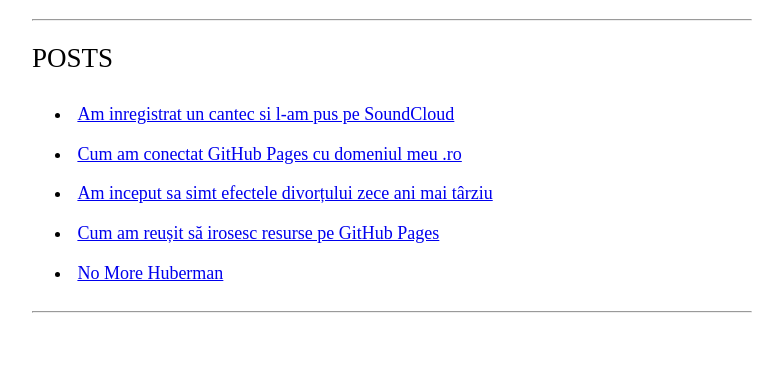
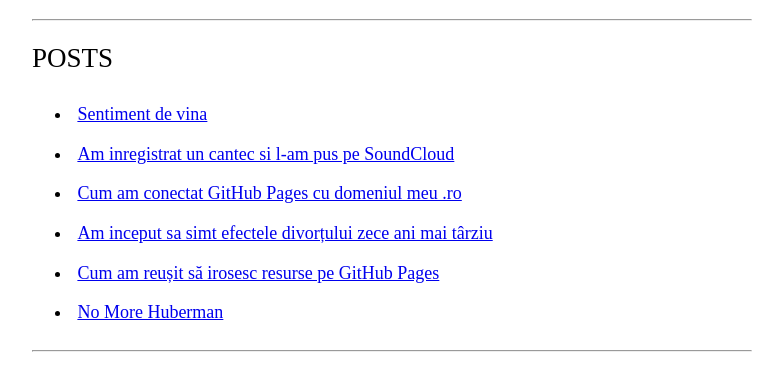
Before and after one commit to Andrstancu/andrstancu.github.io, a plain HTML site: page blog/posts.html in a window 1280 px wide. Shown: the part 74-464 px from the top of the page, without its empty margins (248-1031 px from the left). Drawn offline with Linux system fonts and the light colour scheme.

Commit message:
Update posts.html

```diff
--- a/blog/posts.html
+++ b/blog/posts.html
@@ -12,6 +12,7 @@
 <h2>POSTS</h2>
  <ul>
 
+     <li><a href="/blog/sentiment-de-vina.html">Sentiment de vina</a></li>
      <li><a href="/blog/soundclouded-it.html">Am inregistrat un cantec si l-am pus pe SoundCloud</a></li>
      <li><a href="/blog/custom-dns.html">Cum am conectat GitHub Pages cu domeniul meu .ro</a></li>
      <li><a href="/blog/divort.html">Am inceput sa simt efectele divorțului zece ani mai târziu</a></li>
```
